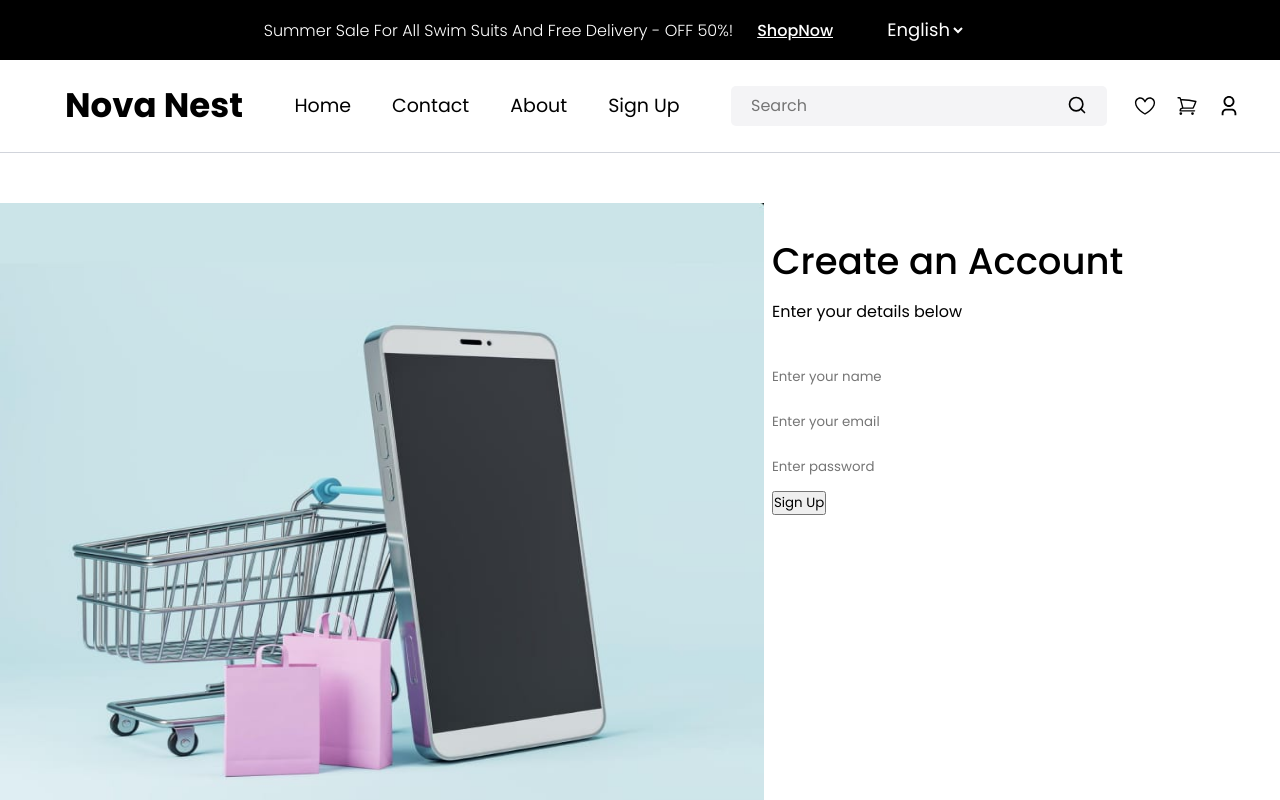
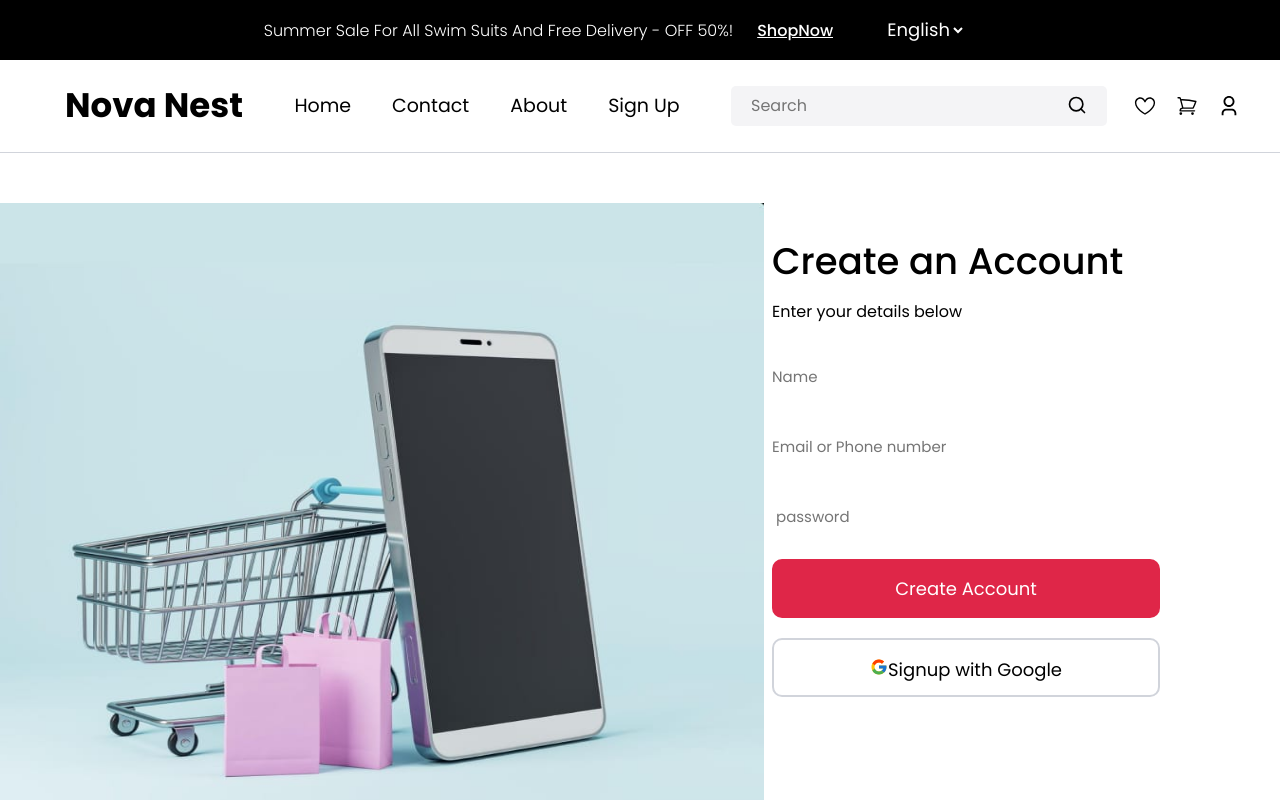
Before and after one commit to Prachi55-ops/Nova-Nest, a React (Vite) app: page /Signup in a window 1280 px wide. Shown: the top 800 px of the page. Built offline with nearby package versions, Linux system fonts and the light colour scheme.

Commit message:
add button to Signup form

```diff
--- a/src/components/Navbar/Navbar.jsx
+++ b/src/components/Navbar/Navbar.jsx
@@ -34,7 +34,10 @@ const Navbar = () => {
                                 <li className='nav-hover' ><a className="nav-link active" aria-current="page" href="/">Home</a></li>
                                 <li className='nav-hover' ><a className="nav-link" href="/">Contact</a> </li>
                                 <li className='nav-hover '><a className="nav-link" href="/">About</a></li>
-                                <li className='nav-hover'><a className="nav-link active" aria-current="page" href="/Signup">Sign Up</a></li>
+                                <li className='nav-hover'><a className="nav-link active" aria-current="page" href="/Signup">Sign Up</a>
+
+
+                                </li>
                             </ul>
                         </div>
                         <div className='col-sm-1'></div>
--- a/src/pages/Signup/Signup.css
+++ b/src/pages/Signup/Signup.css
@@ -38,17 +38,12 @@
         margin-top: 80px;
        align-items: center;
 
+}.form-input {
+ margin-top: 25px;
+ text-underline-offset: 5px;
 
-
-
-
-}.form-input input{
-    text-decoration: none;
-    border: none;
-
-
-
-}.from-box h2{
+}
+.from-box h2{
    font-weight: 500;
    font-size: 37px;
    margin-bottom:10px ;
@@ -56,4 +51,31 @@
     font-size: 16px;
       margin-bottom:30px ;
 
+}.form-control{
+  border: 0;
+  font-size: 15px;
+
+}.create-account-btn{
+background-color: #DF2648;
+    border-radius: 10px;
+    height: 59px;
+    width: 388px;
+    margin-top: 20px;
+    border: none;
+}.create-account-btn p{
+  color: white;
+  font-size: 18px;
+  padding: 16px;
+
+}.signup-google-btn{
+background-color: #ffffff;
+    border-radius: 10px;
+    height: 59px;
+    width: 388px;
+    margin-top: 20px;
+    border: 2px solid #D1D4DB;
+}.signup-google-btn p{
+color: rgb(0, 0, 0);
+  font-size: 18px;
+  padding: 16px;
 }
--- a/src/pages/Signup/Signup.jsx
+++ b/src/pages/Signup/Signup.jsx
@@ -5,6 +5,7 @@ import Navbar from '../../components/Navbar/Navbar'
 import '../../components/Navbar/navbar.css'
 import Footer from '../../components/Footer/Footer'
 import '../../components/Footer/footer.css'
+import { FcGoogle } from "react-icons/fc";
 function Signup() {
   return (
     <>
@@ -25,7 +26,7 @@ function Signup() {
             <input
               type="text"
               className="form-control"
-              placeholder="Enter your name"
+              placeholder="Name"
             />
           </div>
 
@@ -34,7 +35,7 @@ function Signup() {
             <input
               type="email"
               className="form-control"
-              placeholder="Enter your email"
+              placeholder="Email or Phone number"
             />
           </div>
 
@@ -43,12 +44,15 @@ function Signup() {
             <input
               type="password"
               className="form-control"
-              placeholder="Enter password"
+              placeholder=" password"
             />
           </div>
 
-          <button type="submit" className="btn ">
-            Sign Up
+          <button type="submit" className="create-account-btn ">
+           <p>Create Account</p>
+          </button>
+          <button type="submit" className="signup-google-btn ">
+           <p> <FcGoogle />Signup with Google</p>
           </button>
         </form>
  </div>
```
